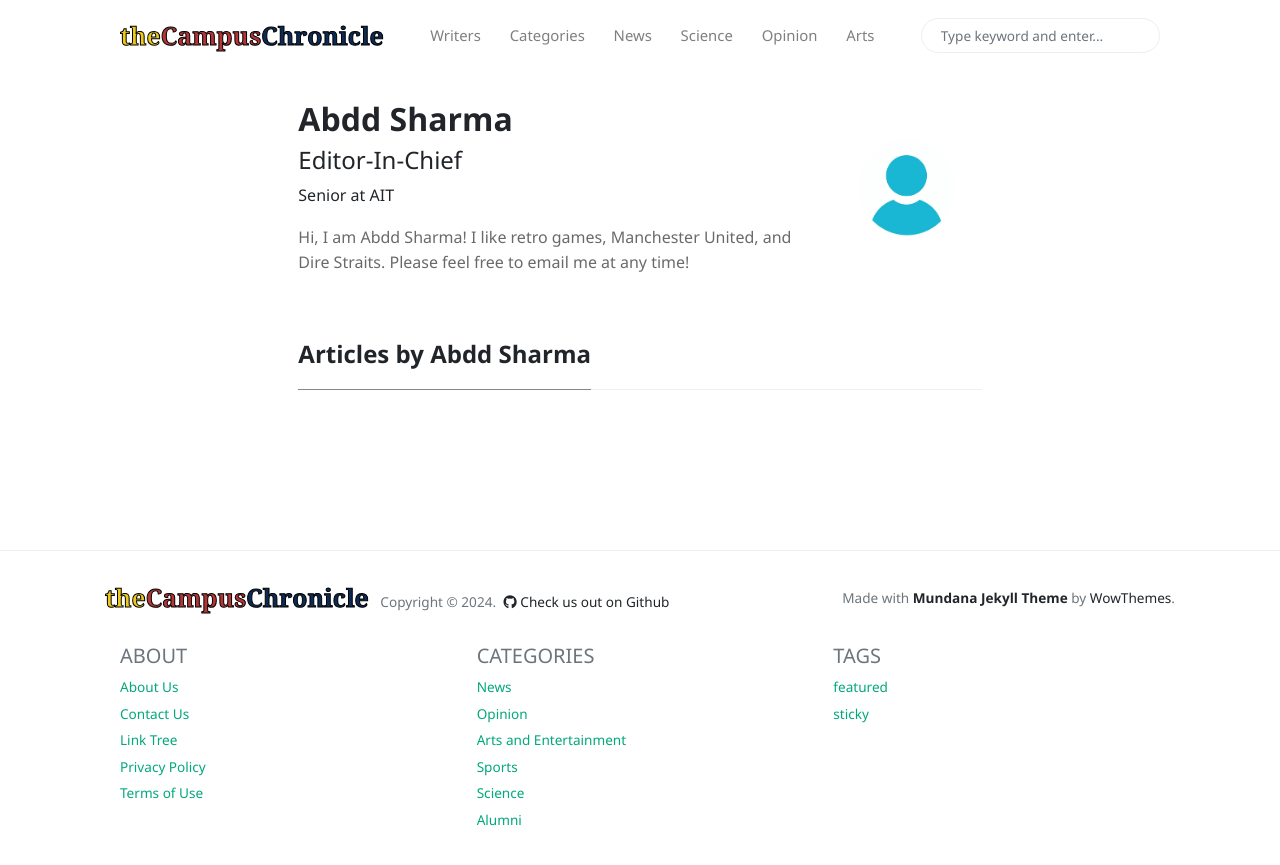
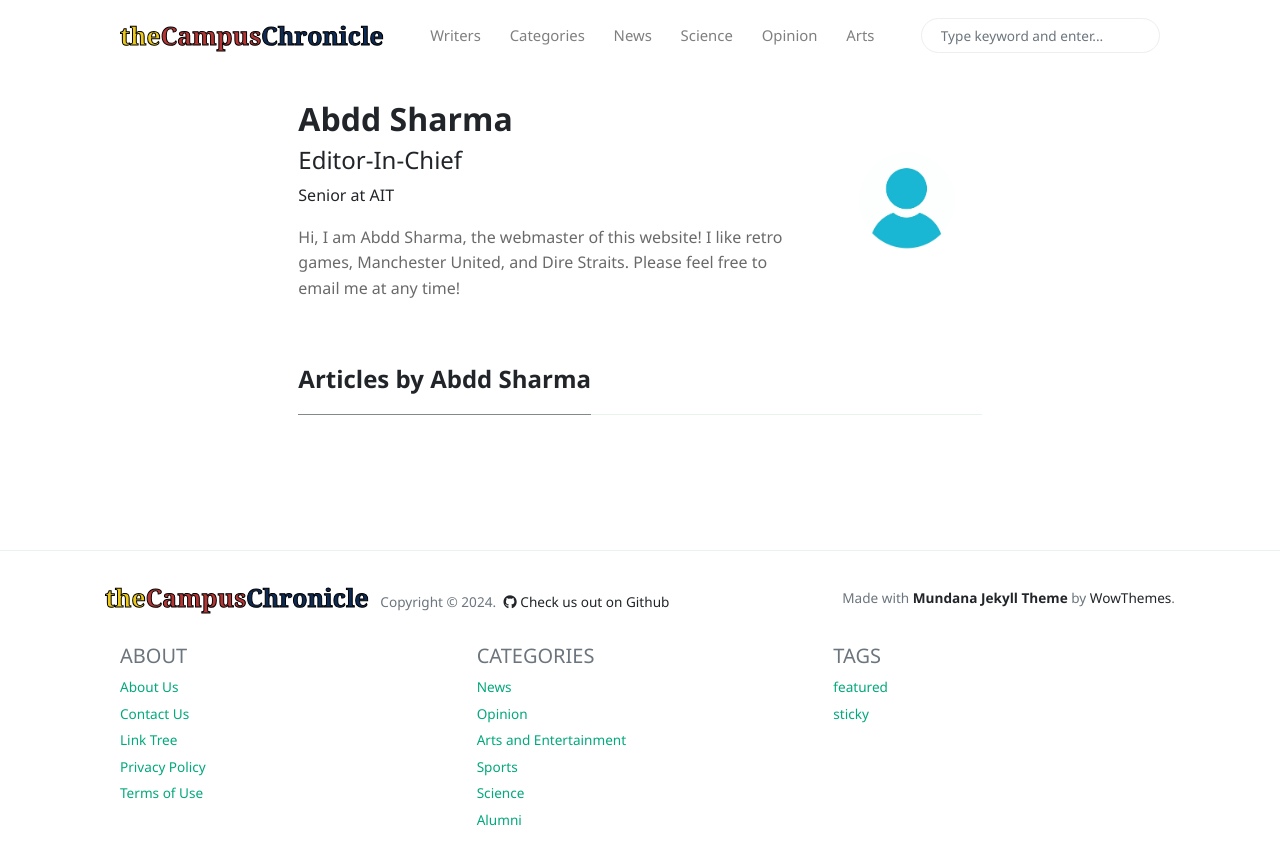
Before and after one commit to The-Campus-Chronicle/website, a Jekyll site: the page built from _pages/author-abdd.html, in a window 1280 px wide. Shown: the top 865 px of the page. Built offline with Jekyll 4.4.1, drawn with Linux system fonts in a browser that asks for light colours; nearby versions of some CDN libraries.

Commit message:
Update _config.yml

```diff
--- a/_config.yml
+++ b/_config.yml
@@ -66,7 +66,7 @@ authors:
       name:           Abdd Sharma
       avatar:         /assets/images/avatars/anonymous.jpg
       role:           Editor-In-Chief
-      bio:            "Hi, I am Abdd Sharma! I like retro games, Manchester United, and Dire Straits. Please feel free to email me at any time!"
+      bio:            "Hi, I am Abdd Sharma, the webmaster of this website! I like retro games, Manchester United, and Dire Straits. Please feel free to email me at any time!"
       email:          asharma@ucvts.org
       school:         AIT
       grade:          Senior
```
